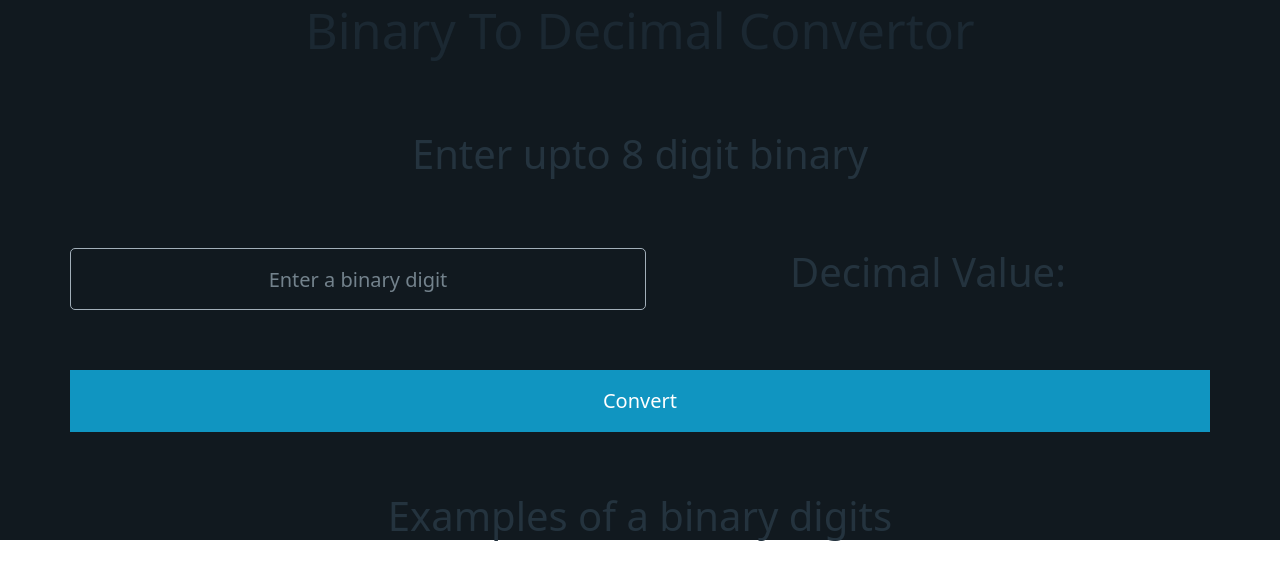
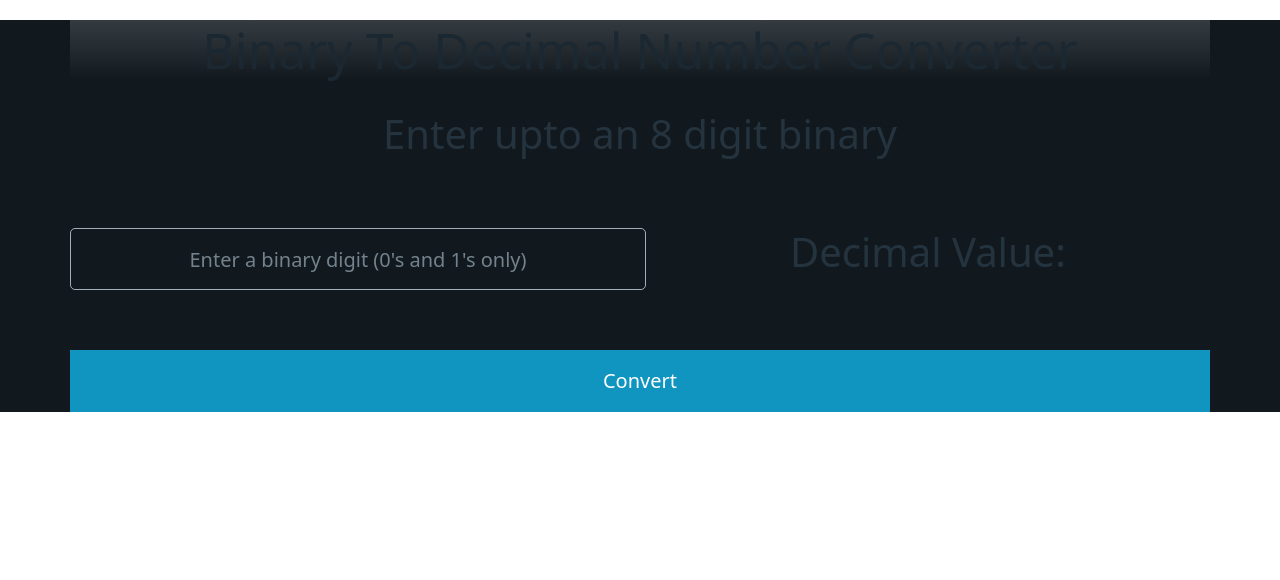
Before and after one commit to AbelCourse/BinaryToDecimal, a plain HTML site: page index.html in a window 1280 px wide. Drawn offline with nearby package versions, Linux system fonts and the light colour scheme.

Commit message:
Update index.html

```diff
--- a/index.html
+++ b/index.html
@@ -36,11 +36,13 @@
 
 	<body id="override">
 		<div class="container text-center text-dark">
-			<div class="row align-items-center mb-5">
-				<h1 class="dark">Binary To Decimal Convertor</h1>
+			<div class="row align-items-center mb-3 mt-3">
+				<h1 class="bg-transparent bg-gradient">
+					Binary To Decimal Number Converter
+				</h1>
 			</div>
 			<div class="row align-items-center mb-5">
-				<h2>Enter upto 8 digit binary</h2>
+				<h2>Enter upto an 8 digit binary</h2>
 			</div>
 			<form autocomplete="off">
 				<div class="row">
@@ -48,7 +50,7 @@
 						id="digits"
 						class="center col mb-5 text-center"
 						type="text"
-						placeholder="Enter a binary digit"
+						placeholder="Enter a binary digit (0's and 1's only)"
 						pattern="[0-9]"
 						minlength="1"
 						maxlength="8"
@@ -68,7 +70,6 @@
 					</button>
 				</div>
 			</form>
-			<div><h2>Examples of a binary digits</h2></div>
 		</div>
 	</body>
 </html>
```
